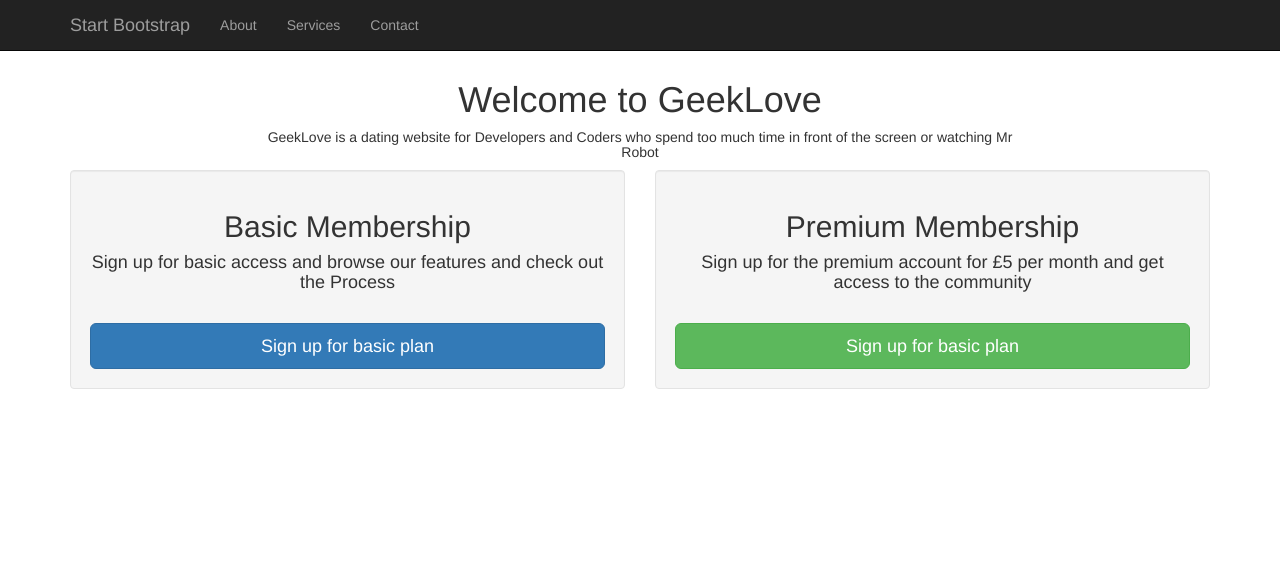
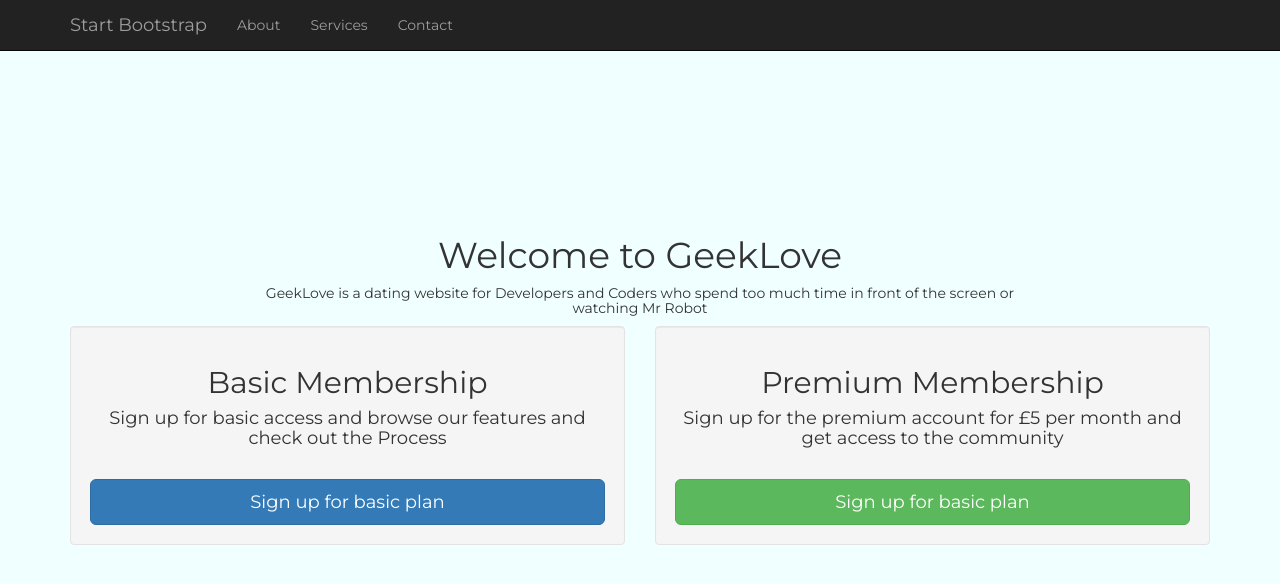
Before and after one commit to Tommy-B-Git/tb-project, a Flask app: page / in a window 1280 px wide. Shown: the top 584 px of the page. Run offline with Flask 2, Linux system fonts and the light colour scheme; some libraries are stand-ins or nearby versions.

Commit message:
Added custom css

```diff
--- a/static/css/custom.css
+++ b/static/css/custom.css
@@ -1,3 +1,8 @@
 body {
   padding-top: 60px;
+  background-color: #F0FFFF;
+  font-family: 'Montserrat', sans-serif;
 }
+.appHeaders {
+    margin-top: 22vh;
+}
```
